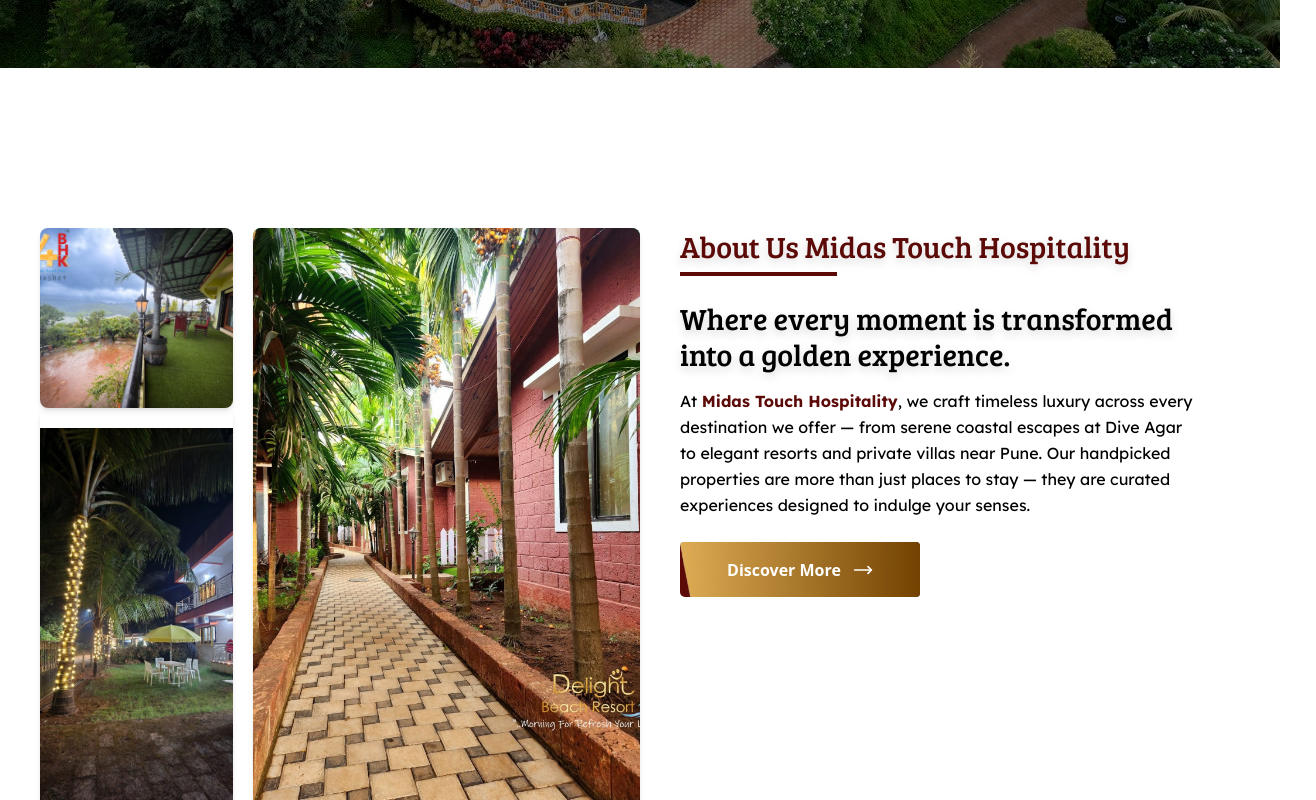
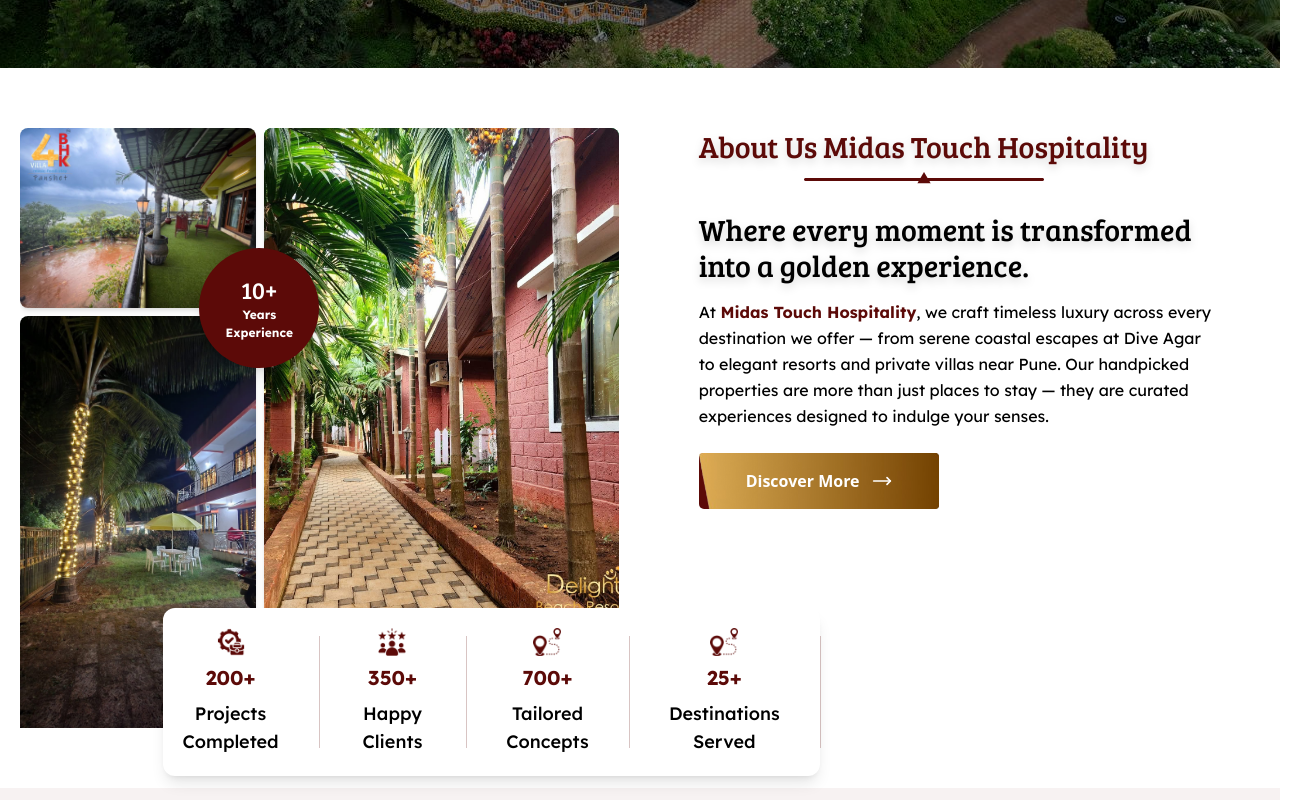
Before and after one commit to Krishkha/midas_touch, a React (Vite) app: page / in a window 1280 px wide. Shown: the part 660-1460 px from the top of the page, 1316 px wide, since content can reach past the window. Built offline with nearby package versions, Linux system fonts and the light colour scheme.

Commit message:
fixed some bugs

```diff
--- a/src/App.jsx
+++ b/src/App.jsx
@@ -8,7 +8,7 @@
     <div className=" h-auto">
       <Navbar />
       <Landingpage />
-      {/* <Footer /> */}
+      <Footer />
     </div>
   );
 };
--- a/src/pages/Landingpage/Section_2.jsx
+++ b/src/pages/Landingpage/Section_2.jsx
@@ -26,14 +26,13 @@
     },
   ];
   return (
-    <section className="w-full h-full py-20 px-10 flex flex-col relative">
-      <div className="w-full h-full py-20 flex flex-col justify-center md:flex-col lg:flex-row">
+    <section className="w-full h-full py-5 px-5 flex flex-col relative">
+      <div className="w-full h-full py-10 flex flex-col justify-center md:flex-col lg:flex-row gap-10">
         {/* side left */}
-        <div className="w-full lg:w-1/2 h-full md:flex justify-center items-center">
-          <div className=" w-150 h-150 flex gap-5">
-
+        <div className="w-full relative overflow-hidden h-full flex justify-center items-center lg:w-1/2 lg:justify-end ">
+          <div className="w-80 h-80  sm:w-100 sm:h-100 md:w-150 md:h-150 flex justify-center items-center gap-2">
             {/* combo img */}
-            <div className=" w-1/2 h-auto gap-10 rounded-lg">
+            <div className="w-[40%] h-[100%] rounded-lg">
               <div className="overflow-hidden rounded-lg shadow-md h-[30%]">
                 <img
                   src={Images.about_banner_1}
@@ -41,24 +40,45 @@
                   className="w-full h-full object-cover"
                 />
               </div>
-              <div className="overflow-hidden rounded-lg shadow-md h-[70%]">
+              <div className="overflow-hidden rounded-lg shadow-md h-[70%] mt-2 ">
                 <img
                   src={Images.about_banner_2}
                   alt="Small 2"
-                  className="w-full h-full object-cover mt-5"
+                  className="w-full h-full object-cover "
                 />
               </div>
             </div>
 
             {/* big img */}
-            <div className="bg-green-600 w-1/1 h-auto rounded-lg">
-              <div className="overflow-hidden rounded-lg shadow-md w-[100%] h-[100%]" >
+            <div className="bg-green-600 rounded-lg w-[60%] h-[100%]">
+              <div className="overflow-hidden rounded-lg shadow-md w-[100%] h-[100%]">
                 <img
                   src={Images.about_banner_3}
                   alt="Large"
                   className="w-[100%] h-full object-cover"
                 />
               </div>
+            </div>
+
+            <div className="absolute top-30 transform -translate-x-1/2 -translate-y-1/2 bg-[#5C0A08] text-white w-20 h-20 flex flex-col items-center justify-center rounded-full shadow-lg md:w-30 md:h-30 md:top-45">
+              <span
+                className="text-xl md:text-2xl font-bold"
+                style={{ fontFamily: "Bree Serif", fontWeight: 400 }}
+              >
+                10+
+              </span>
+              <span
+                className="text-[10px] md:text-[12px]"
+                style={{ fontFamily: "Lexend", fontWeight: 700 }}
+              >
+                Years
+              </span>
+              <span
+                className="text-[10px] md:text-[12px]"
+                style={{ fontFamily: "Lexend", fontWeight: 700 }}
+              >
+                Experience
+              </span>
             </div>
           </div>
           {/* <div className="abcd grid grid-cols-4 grid-rows-5 w-full max-w-auto h-[500px] gap-3 relative left-30">
@@ -86,44 +106,24 @@
               />
             </div>
 
-            <div className="absolute top-50 left-1/4 transform -translate-x-1/2 -translate-y-1/2 bg-[#5C0A08] text-white w-30 h-30 flex flex-col items-center justify-center rounded-full shadow-lg">
-              <span
-                className="text-3xl font-bold"
-                style={{ fontFamily: "Bree Serif", fontWeight: 400 }}
-              >
-                10+
-              </span>
-              <span
-                className="text-[12px]"
-                style={{ fontFamily: "Lexend", fontWeight: 700 }}
-              >
-                Years
-              </span>
-              <span
-                className="text-[12px]"
-                style={{ fontFamily: "Lexend", fontWeight: 700 }}
-              >
-                Experience
-              </span>
-            </div>
           </div> */}
         </div>
 
         {/* Right side */}
-        <div className="w-full mt-10 sm:mt-0 px-10 text-center lg:w-1/2 h-auto md:px-10 flex flex-col relative justify-center items-center md:justify-start md:items-start md:text-start">
-          <div>
+        <div className="right_side w-full mt-10 sm:mt-0 sm:px-10 lg:w-1/2 h-auto md:px-10 flex flex-col relative justify-center items-center md:justify-start md:items-start md:text-start">
+          <div className="flex flex-col justify-center items-center">
             <h1
-              className="text-[#5C0A08] text-3xl font-bold drop-shadow-lg mb-2"
+              className="text-[#5C0A08] text-xl sm:text-2xl md:text-3xl font-bold drop-shadow-lg mb-2"
               style={{ fontFamily: "Bree Serif", fontWeight: 400 }}
             >
               About Us Midas Touch Hospitality
             </h1>
             {/* underline (relative to text width) */}
-            <div className="h-1 bg-[#5C0A08] w-[35%]"></div>
+            <img src={Images.h1_underline} className="w-60" alt="" />
           </div>
 
           <h2
-            className="text-[#000] text-3xl mt-6 font-bold drop-shadow-lg"
+            className="text-[#000] mt-6 font-bold drop-shadow-lg text-xl sm:text-2xl md:text-3xl"
             style={{ fontFamily: "Bree Serif", fontWeight: 400 }}
           >
             Where every moment is transformed into a golden experience.
@@ -152,14 +152,16 @@
               lable="Discover More"
             />
           </div>
-        </div>
-      </div>
-      {/* <div className="flex bg-[#fff] rounded-xl overflow-hidden w-auto md:w-auto justify-between shadow-lg md:absolute md:left-150 md:top-140">
+          <div className="flex bg-[#fff] rounded-xl w-full flex-wrap gap-5 md:w-auto lg:w-auto justify-between shadow-lg sm:flex-nowrap md:right-70 md:top-120 lg:absolute lg:right-110 lg:top-120   ">
             {data.map((item) => {
               return (
                 <>
-                <div className="w-auto text-center h-auto py-5 flex flex-col justify-center items-center px-5 gap-2">
-                  <img src={item.icon} className="w-10 h-auto md:w-7" alt="" />
+                  <div className="w-full md:auto text-center h-auto py-5 flex flex-col justify-center items-center px-5 gap-2">
+                    <img
+                      src={item.icon}
+                      className="w-10 h-auto md:w-7"
+                      alt=""
+                    />
                     <h2
                       className="text-2xl md:text-xl font-bold text-[#5C0A08]"
                       style={{ fontFamily: "Lexend", fontWeight: 700 }}
@@ -173,11 +175,13 @@
                       {item.lable}
                     </p>
                   </div>
-                <div className="w-0.5 bg-[#5C0A083D] my-7"></div>
+                  <div className="hidden sm:block w-0.5 bg-[#5C0A083D] my-7"></div>
                 </>
               );
             })}
-        </div> */}
+          </div>
+        </div>
+      </div>
     </section>
   );
 };
```
Lines whose indentation alone changed are shown as unchanged.
